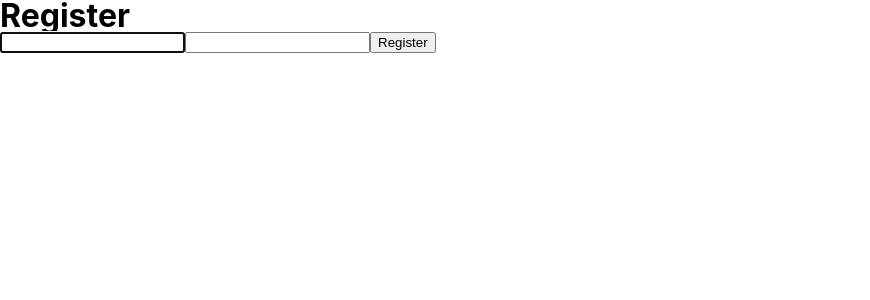
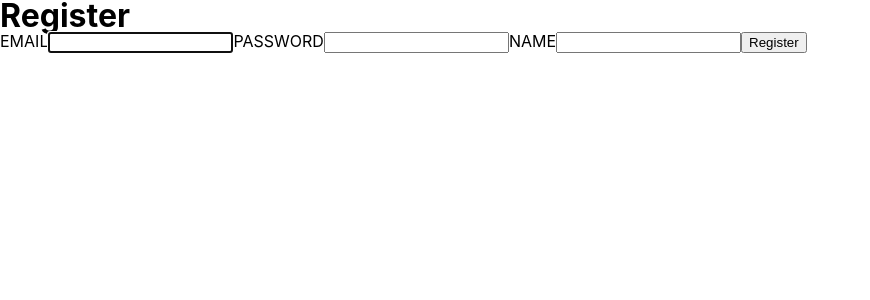
Before and after one commit to deokgoo/nextjs-toy-crowd_fund, a React (Create React App) app: page /register in a window 1280 px wide. Shown: the top 300 px of the page, without its empty margins (0-870 px from the left). Built offline with nearby package versions, Linux system fonts and the light colour scheme; no server answers.

Commit message:
feat: Add name field in register

```diff
--- a/src/pages/register/hooks/use-register.ts
+++ b/src/pages/register/hooks/use-register.ts
@@ -3,10 +3,12 @@ import { useRef } from 'react';
 const useRegister = () => {
   const emailRef = useRef<HTMLInputElement>(null);
   const pwdRef = useRef<HTMLInputElement>(null);
+  const nameRef = useRef<HTMLInputElement>(null);
 
   return {
     emailRef,
     pwdRef,
+    nameRef,
   };
 }
 
--- a/src/pages/register/register.tsx
+++ b/src/pages/register/register.tsx
@@ -1,9 +1,10 @@
 import React, { FormEvent } from 'react';
 import firebaseService from '../../services/firebaseService';
 import useRegister from './hooks';
+import styles from './register.module.scss';
 
 const Register = () => {
-  const { emailRef, pwdRef } = useRegister();
+  const { emailRef, pwdRef, nameRef } = useRegister();
 
   const register = async (e: FormEvent) => {
     e.preventDefault();
@@ -22,8 +23,12 @@ const Register = () => {
     <div id="register-container">
       <h1>Register</h1>
       <form>
-        <input type="email" ref={emailRef} spellCheck={false} autoFocus/>
-        <input type="password" ref={pwdRef}/>
+        <label htmlFor="#email">EMAIL</label>
+        <input id="email" type="email" ref={emailRef} spellCheck={false} autoFocus/>
+        <label htmlFor="#password">PASSWORD</label>
+        <input id="password" type="password" ref={pwdRef}/>
+        <label htmlFor="#name">NAME</label>
+        <input id="name" type="text" ref={nameRef}/>
         <button type="submit" onClick={register}>Register</button>
       </form>
     </div>
```
Also changed, not shown: src/pages/register/register.module.scss (added).
